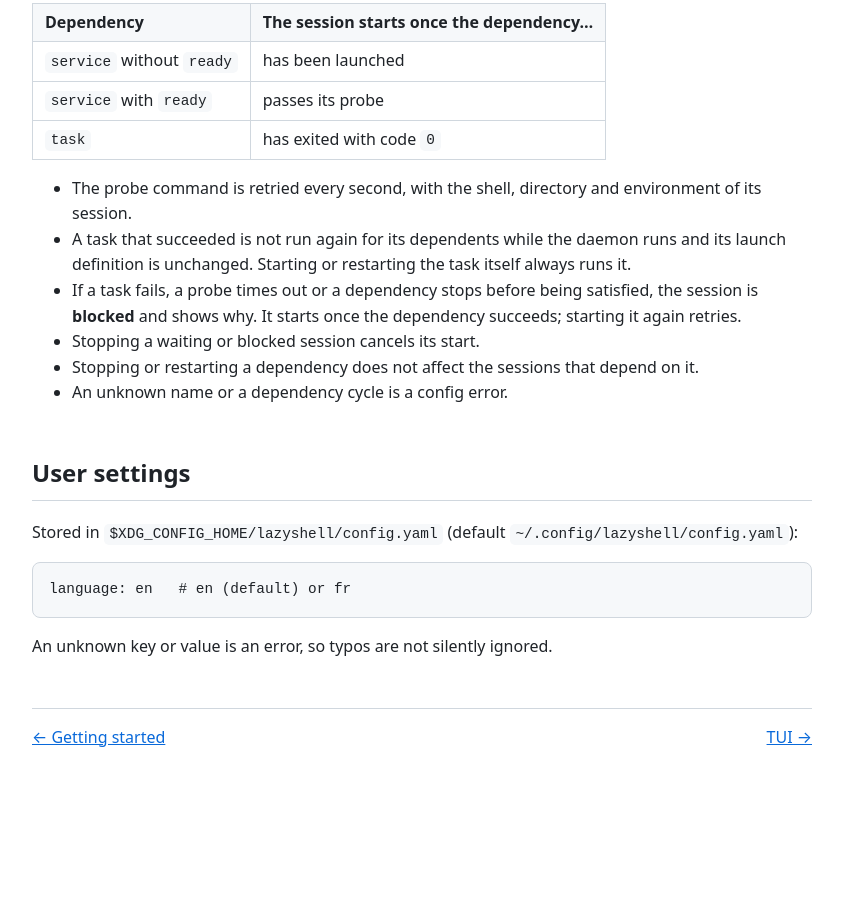
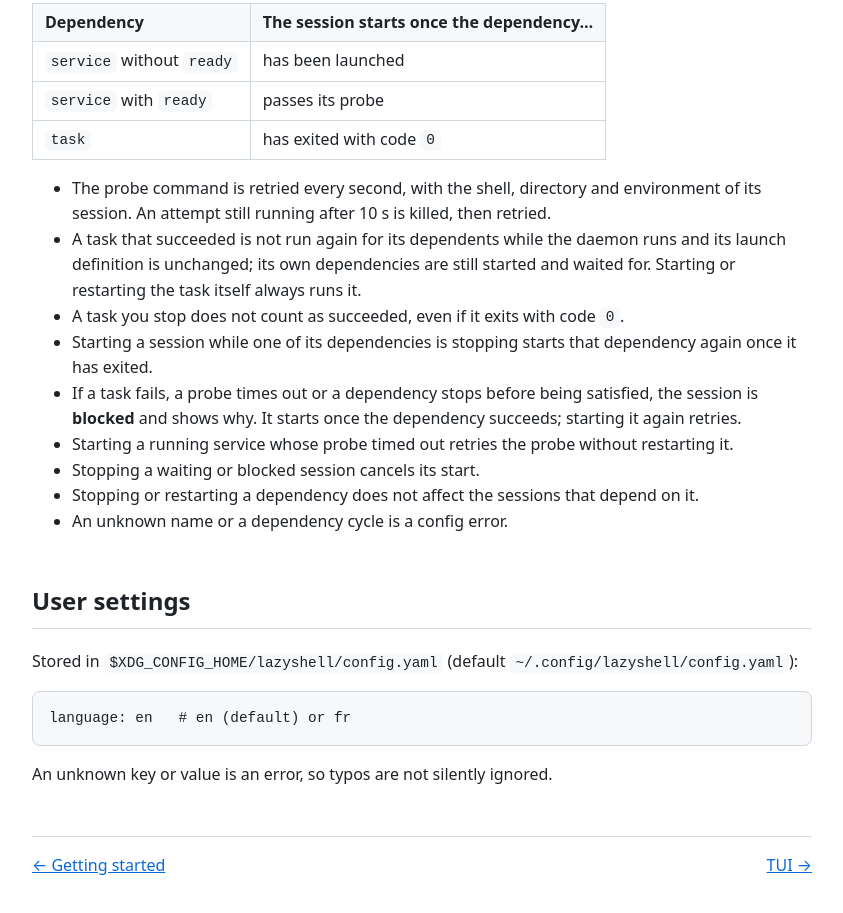
Before and after one commit to thomas-gleizes/lazyshell, a plain HTML site: page docs/configuration.html in a window 1280 px wide. Shown: the part 2350-3263 px from the top of the page, without its empty margins (248-1091 px from the left). Before the commit the page ends 3164 px from the top, so only its background shows below. Drawn offline with Linux system fonts and the light colour scheme.

Commit message:
docs(config): précise le comportement des dépendances

```diff
--- a/docs/configuration.html
+++ b/docs/configuration.html
@@ -93,11 +93,17 @@ next to a session means its config changed: restart it to apply the change.</p>
 <tr><td><code>task</code></td><td>has exited with code <code>0</code></td></tr>
 </table>
 <ul>
-<li>The probe command is retried every second, with the shell, directory and environment of its session.</li>
+<li>The probe command is retried every second, with the shell, directory and environment of its session.
+An attempt still running after 10&nbsp;s is killed, then retried.</li>
 <li>A task that succeeded is not run again for its dependents while the daemon runs and its launch
-definition is unchanged. Starting or restarting the task itself always runs it.</li>
+definition is unchanged; its own dependencies are still started and waited for. Starting or
+restarting the task itself always runs it.</li>
+<li>A task you stop does not count as succeeded, even if it exits with code <code>0</code>.</li>
+<li>Starting a session while one of its dependencies is stopping starts that dependency again once
+it has exited.</li>
 <li>If a task fails, a probe times out or a dependency stops before being satisfied, the session is
 <strong>blocked</strong> and shows why. It starts once the dependency succeeds; starting it again retries.</li>
+<li>Starting a running service whose probe timed out retries the probe without restarting it.</li>
 <li>Stopping a waiting or blocked session cancels its start.</li>
 <li>Stopping or restarting a dependency does not affect the sessions that depend on it.</li>
 <li>An unknown name or a dependency cycle is a config error.</li>
```
Also changed, not shown: 1 other file.
